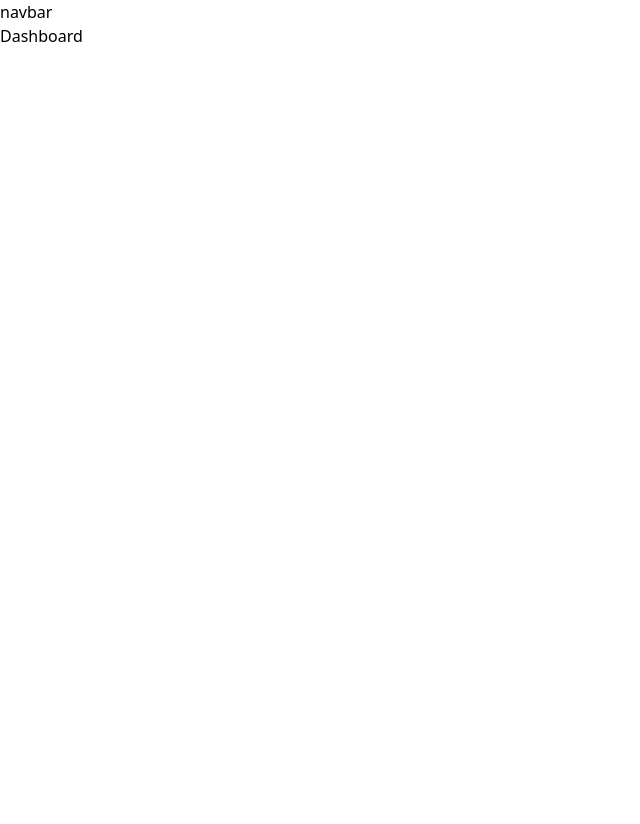
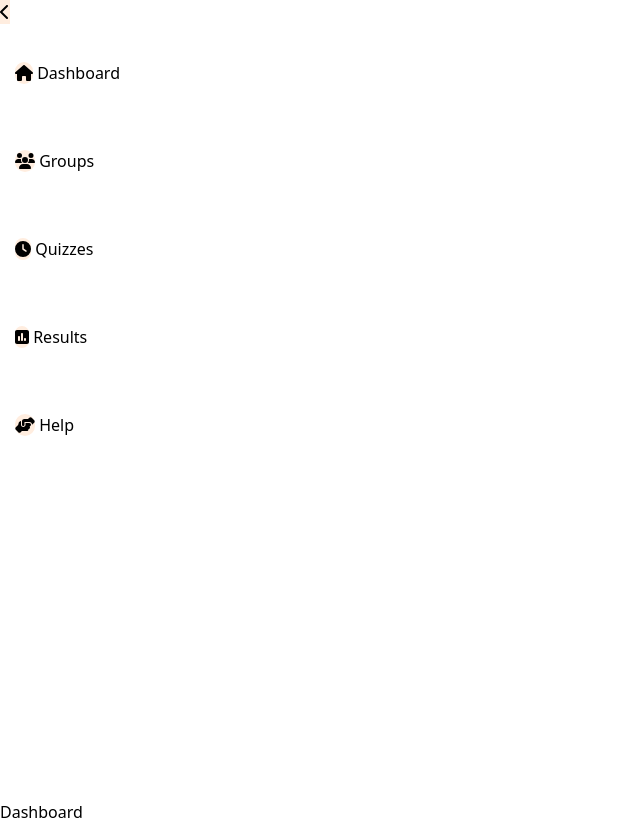
Before and after one commit to Elias-lap/Quiz-App, a React (Vite) app: page /dashboard in a window 1280 px wide. Shown: the whole page, without its empty margins (0-640 px from the left). Before the commit the page ends 800 px from the top, so only its background shows below. Built offline with nearby package versions, Linux system fonts and the light colour scheme.

Commit message:
sideBar component

```diff
--- a/src/commponents/DashboardModule/MasterLayout/MasterLayout.tsx
+++ b/src/commponents/DashboardModule/MasterLayout/MasterLayout.tsx
@@ -1,16 +1,19 @@
 import { Outlet } from "react-router-dom";
+import Sidebar from "../../sharedCommponents/Sidebar/Sidebar";
 
 
 const MasterLayout = () => {
     return (
-   <div>
-         <div>
-             navbar
-         </div>
-         <div>
-             <Outlet/>
-         </div>
-   </div>
+   <>
+        <div className="d-flex">
+            <div className="sidebar-container">
+              <Sidebar/>
+            </div>
+            <div className="main-contect w-100">
+              <Outlet/>
+            </div>
+      </div>
+   </>
     );
 }
 
--- /dev/null
+++ b/src/commponents/sharedCommponents/Sidebar/Sidebar.module.css
@@ -0,0 +1,48 @@
+.sidebar {
+    width: 250px;
+    height: 100vh;
+    background-color: #fff;
+    color: black;
+    transition: width 0.3s ease-in-out;
+
+  }
+
+  .sidebar.open {
+    width: 4.5rem;
+  }
+
+  .sidebar ul {
+    padding: 5px;
+    list-style: none;
+  }
+
+  .sidebar li {
+    padding: 10px;
+    cursor: pointer;
+  }
+
+  .sidebar li:hover {
+    background-color: #f7f4f4ee;
+  }
+
+
+  .btnOpenClose{
+    background: #FFEDDF;
+
+  }
+
+  .paddingTopBottom{
+    padding-top: 2rem !important;
+    padding-bottom: 2rem !important;
+  }
+
+  .bgIcon{
+    background: #FFEDDF;
+border-radius: 0.7rem;
+
+  }
+
+  .bgIcon:hover{
+background:     #0D1321;
+color:#FFEDDF ;
+  }
--- /dev/null
+++ b/src/commponents/sharedCommponents/Sidebar/Sidebar.tsx
@@ -0,0 +1,119 @@
+import {
+  faBars,
+  faChevronLeft,
+  faChevronRight,
+  faClock,
+  faHouse,
+  faUsers,
+  faSquarePollVertical,
+  faHandshakeAngle
+} from "@fortawesome/free-solid-svg-icons";
+import { FontAwesomeIcon } from "@fortawesome/react-fontawesome";
+import React, { useState } from "react";
+import { Link } from "react-router-dom";
+import styleSideBar from "./Sidebar.module.css";
+
+export default function Sidebar() {
+  const [isOpen, setIsOpen] = useState(true);
+
+  const toggleSidebar = () => {
+    setIsOpen(!isOpen);
+  };
+
+  return (
+    <>
+      <div
+        className={`${styleSideBar.sidebar} ${
+          isOpen ? "" : styleSideBar.open
+        } border-r border-gray-300`}
+      >
+        <div className="p-4 pb-2 flex justify-end items-end ">
+          <button
+            onClick={toggleSidebar}
+            className="p-1.5 rounded-lg  bo"
+            title="btn"
+          >
+            {isOpen ? (
+              //  <FontAwesomeIcon icon={faBars} />
+              <button
+                className={`${styleSideBar.btnOpenClose} border p-2  rounded-full `}
+                title="btn"
+              >
+                <FontAwesomeIcon icon={faChevronLeft} />
+              </button>
+            ) : (
+              <button
+                className={`${styleSideBar.btnOpenClose} border p-2  rounded-full `}
+                title="btn"
+              >
+                <FontAwesomeIcon icon={faChevronRight} />
+              </button>
+            )}
+          </button>
+        </div>
+        <ul>
+            <Link to="">
+            <li className={`${styleSideBar.paddingTopBottom}  border-t border-b`}>
+            <span className={`${styleSideBar.bgIcon}   p-3 `}>
+              <FontAwesomeIcon className="  size-6" icon={faHouse} />
+            </span>
+
+            {isOpen && <span className="  size-6 text-lg"> Dashboard</span>}
+          </li>
+
+            </Link>
+
+            {/*  Groups*/}
+            <Link to="">
+
+          <li className={`${styleSideBar.paddingTopBottom}  border-t border-b`}>
+            <span className={`${styleSideBar.bgIcon}   p-3 `}>
+              <FontAwesomeIcon className="   size-6  " icon={faUsers} />
+            </span>
+
+            {isOpen && <span className="  size-6 text-lg"> Groups</span>}
+          </li>
+          </Link>
+{/* Quizzes */}
+<Link to="">
+          <li className={`${styleSideBar.paddingTopBottom}  border-t border-b`}>
+            <span className={`${styleSideBar.bgIcon}   p-3 `}>
+              <FontAwesomeIcon className=" size-6" icon={faClock} />
+            </span>
+            <span></span>
+
+            {isOpen && <span className="  size-6 text-lg"> Quizzes</span>}
+          </li>
+
+          </Link>
+
+
+{/* Results */}
+<Link to="">
+
+          <li className={`${styleSideBar.paddingTopBottom}  border-t border-b`}>
+          <span className={`${styleSideBar.bgIcon}   p-3 `}>
+
+          <FontAwesomeIcon className=" size-6" icon={faSquarePollVertical} />
+            </span>
+
+            {isOpen && <span className="  size-6 text-lg"> Results</span>}
+          </li>
+          </Link>
+{/* Help */}
+          <Link to="">
+
+          <li className={`${styleSideBar.paddingTopBottom}  border-t border-b`}>
+          <span className={`${styleSideBar.bgIcon}   p-3 `}>
+
+          <FontAwesomeIcon className=" size-6" icon={faHandshakeAngle} />
+                                </span>
+            {isOpen && <span className="  size-6 text-lg"> Help</span>}
+          </li>
+          </Link>
+
+        </ul>
+      </div>
+    </>
+  );
+}
```
Also changed, not shown: package.json (+8 -1 lines), src/commponents/sharedCommponents/Navbar/Navbar.tsx (added, +8 -0 lines), src/commponents/sharedCommponents/Sidebar/Test.jsx (added, +76 -0 lines), 1 other file (tests, documents, lock files or other folders).
